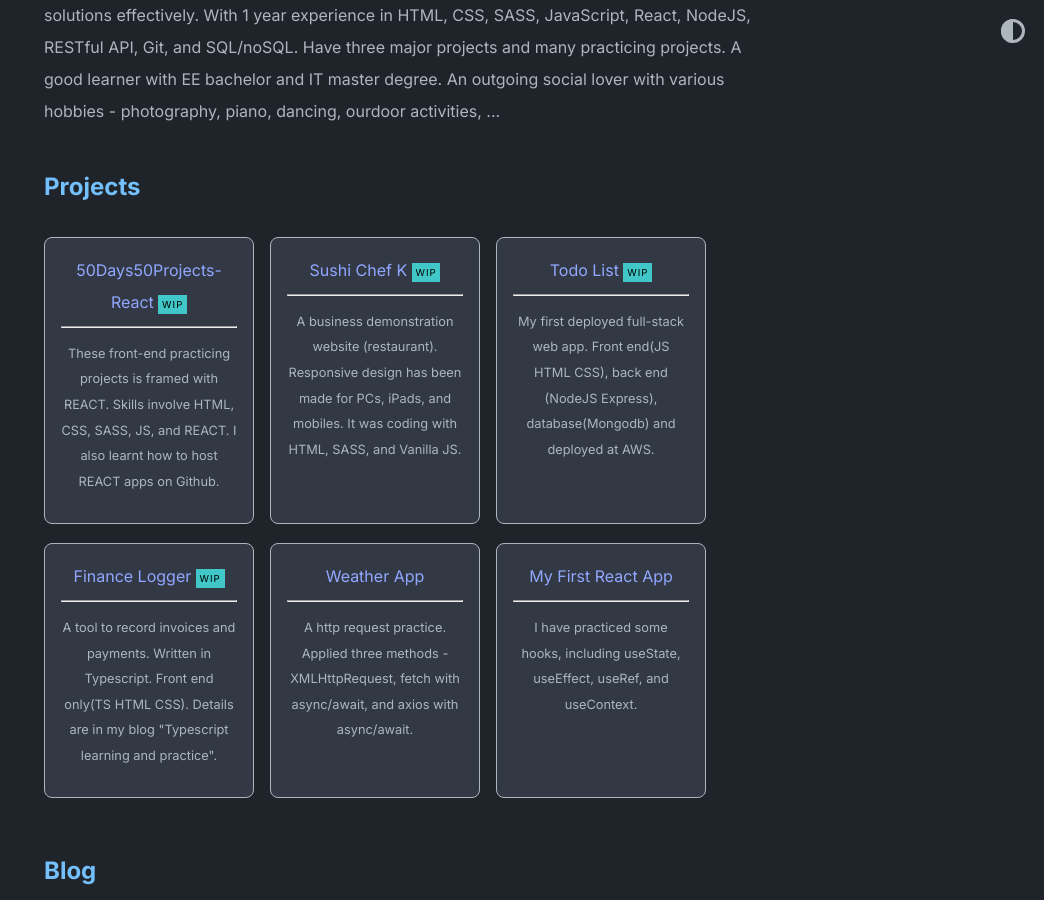
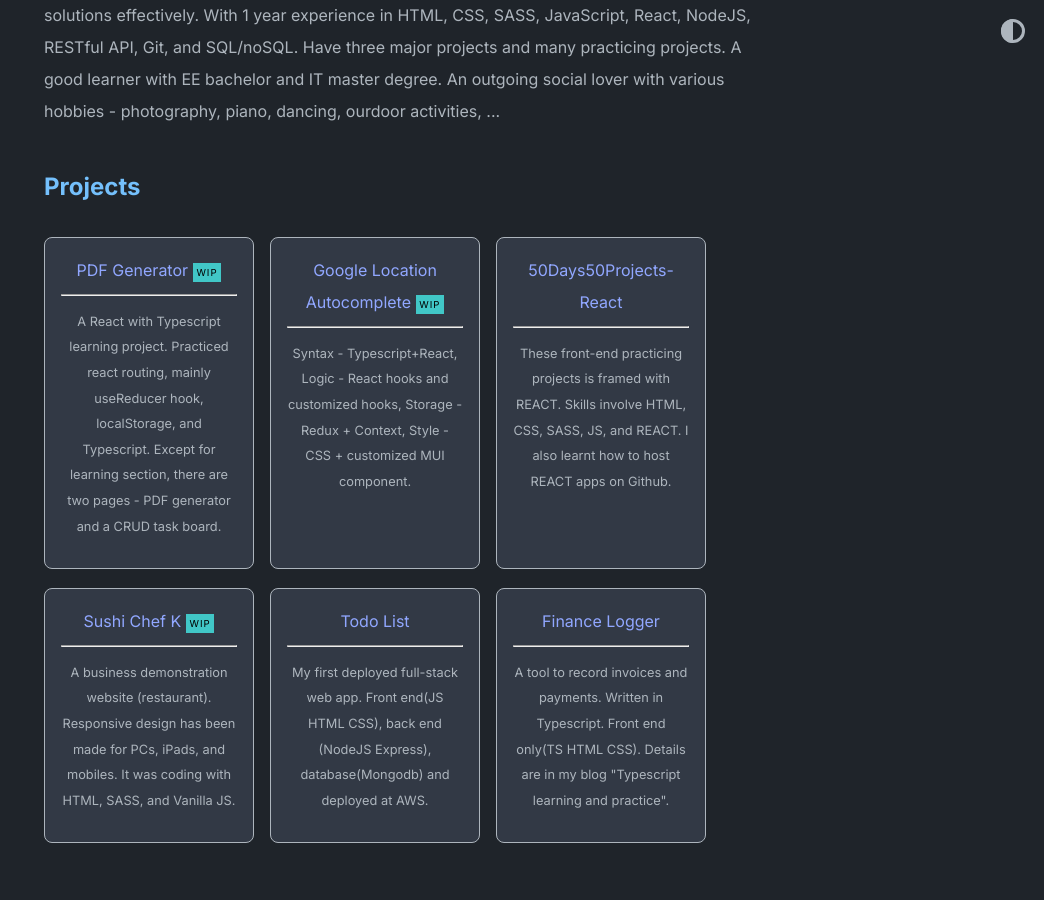
Before and after one commit to DianaLeo/DianaLeo.github.io, a Jekyll site: the page built from index.md, in a window 1280 px wide and 900 px high, scrolled down 266 px. Shown: the whole window, without its empty margins (236-1280 px from the left). Built offline with Jekyll 4.4.1, drawn with Linux system fonts in a browser that asks for light colours; some of the changed text lies outside the part shown.

Commit message:
two projects added

```diff
--- a/_data/home.yml
+++ b/_data/home.yml
@@ -9,10 +9,19 @@ navbar_entries:
     url: https://dianaleo.github.io/album
 
 project_entries:
+  - title: PDF Generator
+    url: https://dianaleo.github.io/PDFGenerator_TodoList/
+    desc: A React with Typescript learning project. Practiced react routing, mainly useReducer hook, localStorage, and Typescript. Except for learning section, there are two pages - PDF generator and a CRUD task board.
+    highlight: WIP
+
+  - title: Google Location Autocomplete
+    url: https://dianaleo.github.io/googleLocationSearch/
+    desc: Syntax - Typescript+React, Logic - React hooks and customized hooks, Storage - Redux + Context, Style - CSS + customized MUI component.
+    highlight: WIP
+
   - title: 50Days50Projects-React
     url: https://dianaleo.github.io/50projects50days-react/
     desc: These front-end practicing projects is framed with REACT. Skills involve HTML, CSS, SASS, JS, and REACT. I also learnt how to host REACT apps on Github.
-    highlight: WIP
 
   - title: Sushi Chef K
     url: https://dianaleo.github.io/Sushi_Chef_K/
@@ -22,12 +31,18 @@ project_entries:
   - title: Todo List
     url: http://ec2-52-63-58-210.ap-southeast-2.compute.amazonaws.com:3000/
     desc: My first deployed full-stack web app. Front end(JS HTML CSS), back end (NodeJS Express), database(Mongodb) and deployed at AWS.
-    highlight: WIP
 
   - title: Finance Logger
     url: https://dianaleo.github.io/FinanceLogger/
     desc: A tool to record invoices and payments. Written in Typescript. Front end only(TS HTML CSS). Details are in my blog "Typescript learning and practice".
-    highlight: WIP
+
+
+
+old_project_entries:
+  - title: 50Days50Projects
+    url: https://dianaleo.github.io/50projects50days/
+    desc: These projects are different from the one in Projects section. THese are not coded with REACT. Just HTML, CSS, and JS.
+    highlight: NEW
 
   - title: Weather App
     url: https://dianaleo.github.io/weather/
@@ -36,21 +51,6 @@ project_entries:
   - title: My First React App
     url: https://dianaleo.github.io/my-react-app/
     desc: I have practiced some hooks, including useState, useEffect, useRef, and useContext.
-
-
-old_project_entries:
-  - title: 50Days50Projects
-    url: https://dianaleo.github.io/50projects50days/
-    desc: These projects are different from the one in Projects section. THese are not coded with REACT. Just HTML, CSS, and JS.
-    highlight: NEW
-
-  - title: Sign-Up Page
-    url: https://dianaleo.github.io/simpleSignUpPage/
-    desc:
-
-  - title: Responsive Card
-    url: https://dianaleo.github.io/responsiveCard_tutorial2/
-    desc:
 
   - title: Responsive Card 2
     url: https://dianaleo.github.io/responsiveCard_lesson2homework/
```
